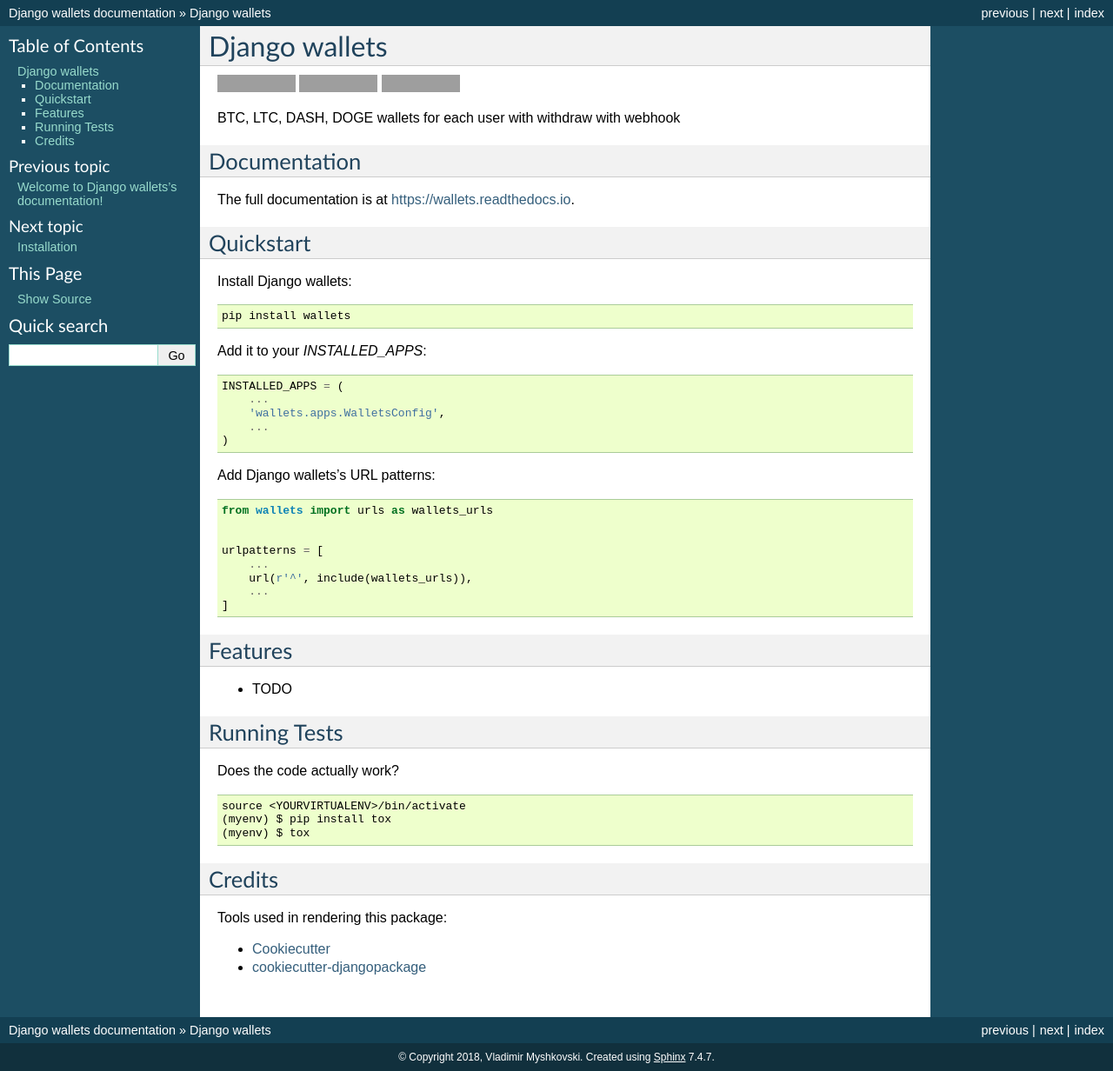
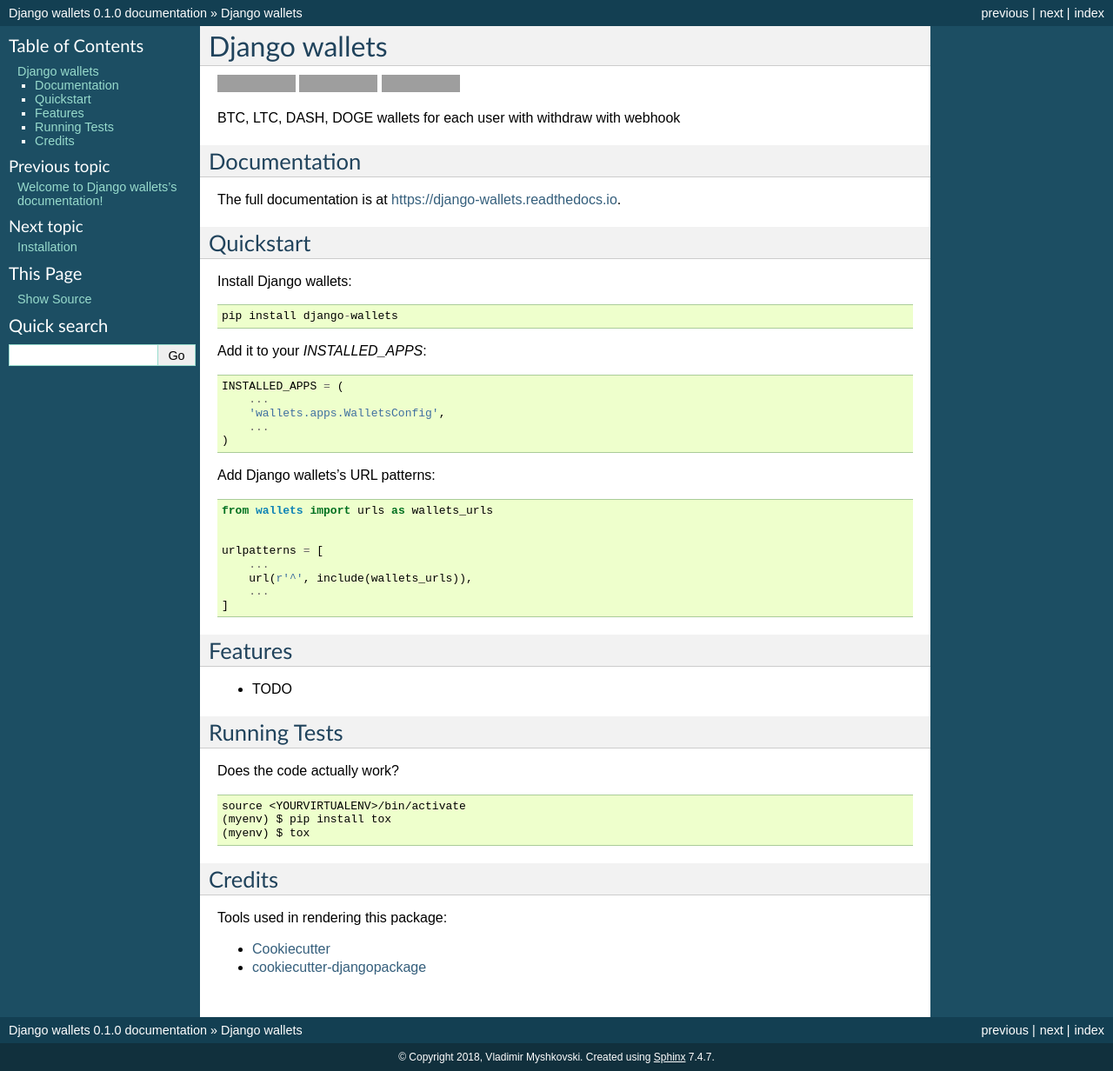
Before and after one commit to vladimirmyshkovski/django-wallets, a Sphinx documentation site: the page built from docs/readme.rst, in a window 1280 px wide. Shown: the whole page at 87% size. Built offline with Sphinx 7.4.7, drawn with Linux system fonts in a browser that asks for light colours; grey boxes are pictures that could not be loaded.

Commit message:
changed docks

```diff
--- a/README.rst
+++ b/README.rst
@@ -2,28 +2,28 @@
 Django wallets
 =============================
 
-.. image:: https://badge.fury.io/py/wallets.svg
-    :target: https://badge.fury.io/py/wallets
+.. image:: https://badge.fury.io/py/django-wallets.svg
+    :target: https://badge.fury.io/py/django-wallets
 
-.. image:: https://travis-ci.org/narnikgamarnikus/wallets.svg?branch=master
-    :target: https://travis-ci.org/narnikgamarnikus/wallets
+.. image:: https://travis-ci.org/narnikgamarnikus/django-wallets.svg?branch=master
+    :target: https://travis-ci.org/narnikgamarnikus/django-wallets
 
-.. image:: https://codecov.io/gh/narnikgamarnikus/wallets/branch/master/graph/badge.svg
-    :target: https://codecov.io/gh/narnikgamarnikus/wallets
+.. image:: https://codecov.io/gh/narnikgamarnikus/django-wallets/branch/master/graph/badge.svg
+    :target: https://codecov.io/gh/narnikgamarnikus/django-wallets
 
 BTC, LTC, DASH, DOGE wallets for each user with withdraw with webhook
 
 Documentation
 -------------
 
-The full documentation is at https://wallets.readthedocs.io.
+The full documentation is at https://django-wallets.readthedocs.io.
 
 Quickstart
 ----------
 
 Install Django wallets::
 
-    pip install wallets
+    pip install django-wallets
 
 Add it to your `INSTALLED_APPS`:
 
--- a/docs/installation.rst
+++ b/docs/installation.rst
@@ -4,9 +4,9 @@
 
 At the command line::
 
-    $ easy_install wallets
+    $ easy_install django-wallets
 
 Or, if you have virtualenvwrapper installed::
 
-    $ mkvirtualenv wallets
-    $ pip install wallets
+    $ mkvirtualenv django-wallets
+    $ pip install django-wallets
--- a/wallets/__init__.py
+++ b/wallets/__init__.py
@@ -0,0 +1 @@
+__version__ = '0.1.0'
```
Also changed, not shown: setup.py (+4 -4 lines).
